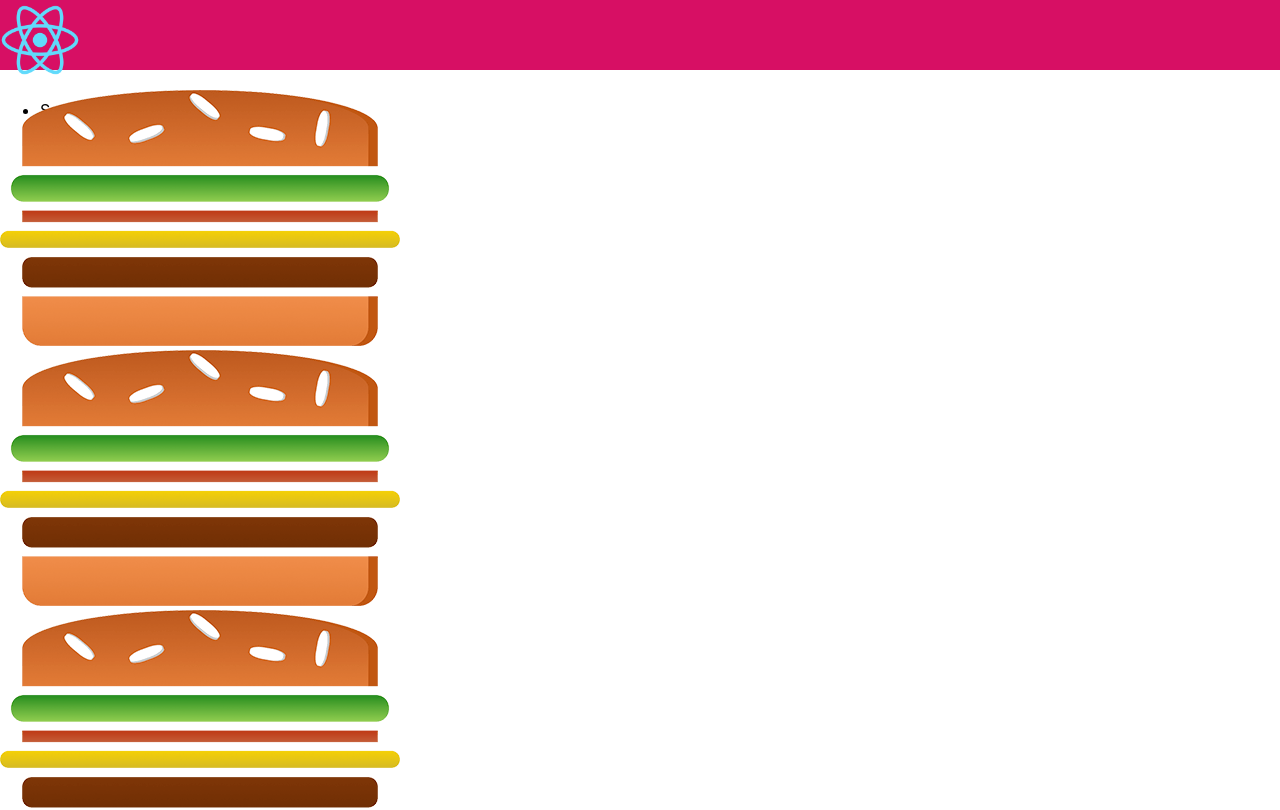
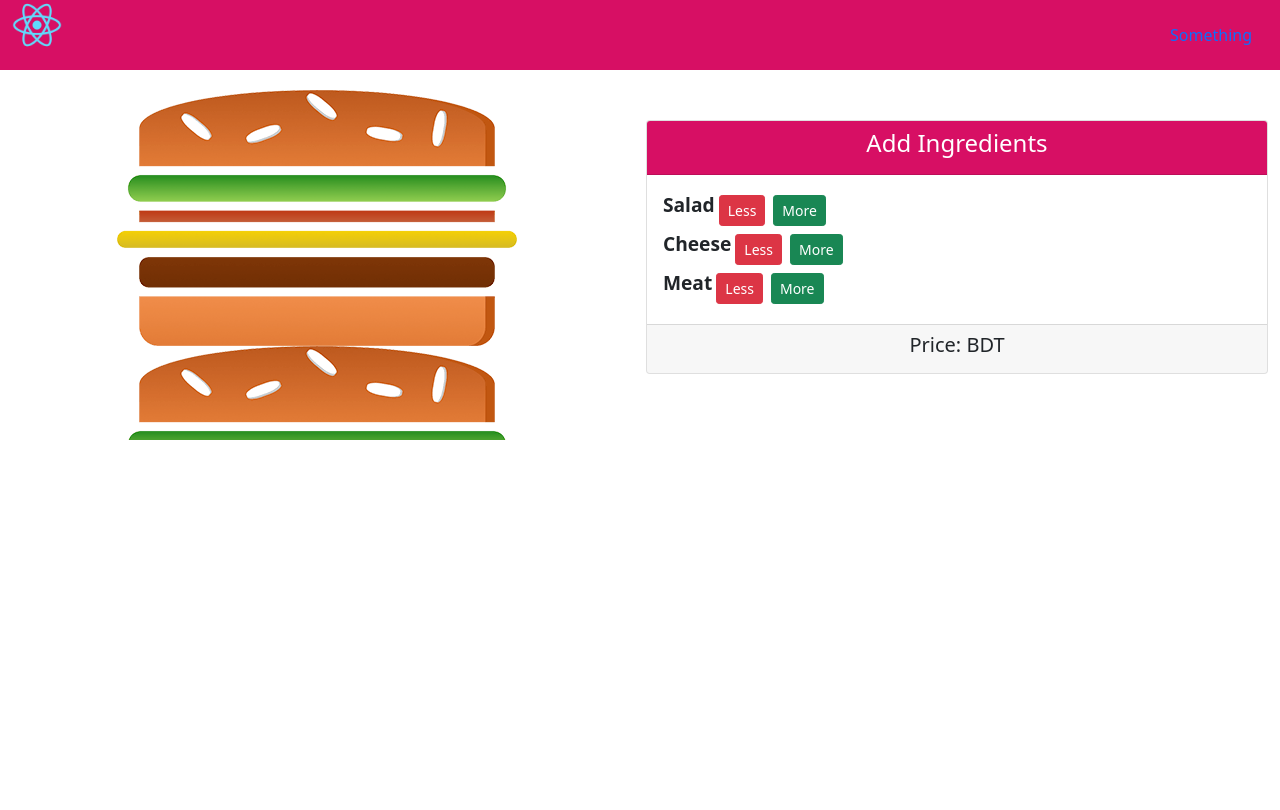
Before and after one commit to alaminmain/bugerbuilder, a React (Create React App) app: page / in a window 1280 px wide. Shown: the top 810 px of the page. Built offline with nearby package versions, Linux system fonts and the light colour scheme.

Commit message:
completed-434.9

```diff
--- a/package.json
+++ b/package.json
@@ -6,6 +6,7 @@
     "@testing-library/jest-dom": "^5.16.1",
     "@testing-library/react": "^12.1.2",
     "@testing-library/user-event": "^13.5.0",
+    "bootstrap": "^5.1.3",
     "firebase": "^9.6.5",
     "prop-types": "^15.8.1",
     "react": "^17.0.2",
--- /dev/null
+++ b/src/Components/BugerBuilder/Burger/Burger.css
@@ -0,0 +1,19 @@
+.Burger{
+    width: 100%;
+    margin: auto;
+    height: 350px;
+    overflow-y: scroll;
+    text-align: center;
+    font-weight: bold;
+    font-size: 1.2rem;
+}
+
+.Burger::-webkit-scrollbar{
+    display: none;
+}
+
+/*Hide scrollbar for IE Edge and FireFox*/
+.Burger{
+    -ms-overflow-style: none;
+    scrollbar-width: none;
+}
--- a/src/Components/BugerBuilder/Burger/Burger.js
+++ b/src/Components/BugerBuilder/Burger/Burger.js
@@ -1,12 +1,27 @@
 import React from "react";
+import './Burger.css';
 import Ingredient from "../Ingredient/Ingredient";
+import { element } from "prop-types";
 
 const Burger = props => {
+    let ingredientArr=props.ingredients.map(item=>
+        {
+            let amountArr=[...Array(item.amount).keys()];
+           return amountArr.map(_=>{
+               return <Ingredient type={item.type} key={Math.random()} />
+           })
+        })
+        .reduce((arr,element)=>{
+            return arr.concat(element);
+        },[]);
+
+        if(ingredientArr.lenght===0){
+            ingredientArr=<p>Please add some ingredients</p>
+        }
     return (
-        <div>
+        <div className="Burger">
             <Ingredient type="bread-top" />
-            <Ingredient type="meat" />
-            <Ingredient type="meat" />
+                {ingredientArr}
             <Ingredient type="bread-bottom" />
         </div>
     );
--- a/src/Components/BugerBuilder/BurgerBuilder.js
+++ b/src/Components/BugerBuilder/BurgerBuilder.js
@@ -1,11 +1,28 @@
 import React, { Component } from "react";
 import Burger from "./Burger/Burger";
+import Controls from "./Controls/Controls";
 
 export default class BurgerBuilder extends Component {
+    state={
+        ingredients:[
+            {
+                type:'salad', amount:1
+            },
+            {
+                type:'Cheese', amount:3
+            },
+            {
+                type:'meat', amount:2
+            },
+
+        ]
+    }
+
     render() {
         return (
-            <div>
-                <Burger />
+            <div className="d-flex flex-md-row flex-column">
+                <Burger ingredients={this.state.ingredients} />
+                <Controls />
             </div>
         );
     }
--- /dev/null
+++ b/src/Components/BugerBuilder/Controls/Controls.js
@@ -0,0 +1,44 @@
+import React from "react";
+import { Card,CardBody, CardFooter, CardHeader,Button } from "reactstrap";
+
+const controls=[
+    {label:"Salad", type:"salad"},
+    {label:"Cheese", type:"cheese"},
+    {label:"Meat", type:"meat"},
+]
+
+const BuildControl=props=>{
+    return(
+        <div className="d-flex">
+            <div className="mr-auto ml-5" style={{fontWeight:"bold", fontSize:"1.2rem"}}>{props.label}</div>
+            <button className="btn btn-danger btn-sm m-1">Less</button>
+            <button className="btn btn-success btn-sm m-1">More</button>
+        </div>
+    )
+}
+
+const Controls=props=>{
+    return(
+        <div className="container ml-md-5" style={{textAlign:"center"}}>
+            <Card style={{marginTop:"30px",
+        marginBottom:"30px", textAlign:"center"}}>
+                <CardHeader style={{
+                    backgroundColor:"#d70F64",
+                    color:"white"
+                }}><h4>Add Ingredients</h4></CardHeader>
+                <CardBody>
+                {
+                    controls.map(item=>{
+                        return <BuildControl label={item.label}
+                        type={item.type}
+                        key={Math.random()}/>
+                    })
+                }
+                </CardBody>
+                <CardFooter><h5>Price: BDT</h5></CardFooter>
+            </Card>
+        </div>
+    );
+}
+
+export default Controls;
--- a/src/Components/Header/Header.js
+++ b/src/Components/Header/Header.js
@@ -9,15 +9,14 @@ const Header = () => {
         <div className="Navigation">
             <Navbar style={{
                 backgroundColor:"#D70F64",
-                height:"70px",
-
+                height:"70px"
             }}>
                 <NavbarBrand href="/" className="mr-auto ml-md-5 Brand">
-                    <img src={Logo} alt="logo" width="80px" />
+                    <img src={Logo} alt="logo" width="50px" />
                 </NavbarBrand>
                 <Nav className="mr-md-5">
                     <NavItem >
-                        <navLink href="#">Something</navLink>
+                        <NavLink href="#">Something</NavLink>
                     </NavItem>
                 </Nav>
             </Navbar>
--- a/src/index.js
+++ b/src/index.js
@@ -3,6 +3,7 @@ import ReactDOM from 'react-dom';
 import './index.css';
 import App from './App';
 import reportWebVitals from './reportWebVitals';
+import 'bootstrap/dist/css/bootstrap.min.css';
 
 ReactDOM.render(
   <React.StrictMode>
```
Also changed, not shown: 1 other file (tests, documents, lock files or other folders).
